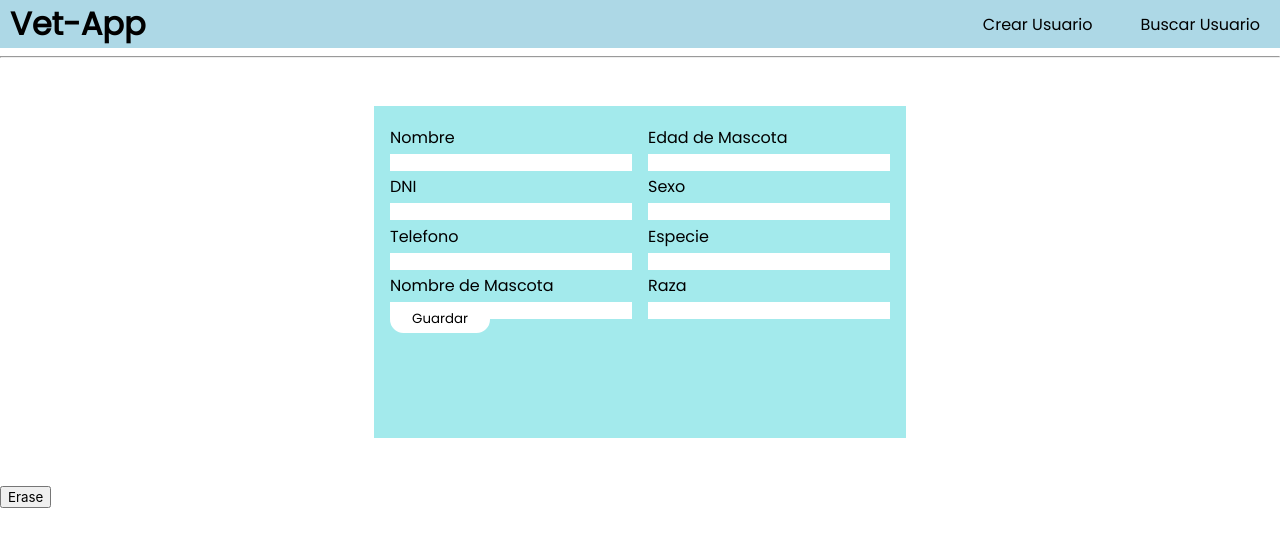
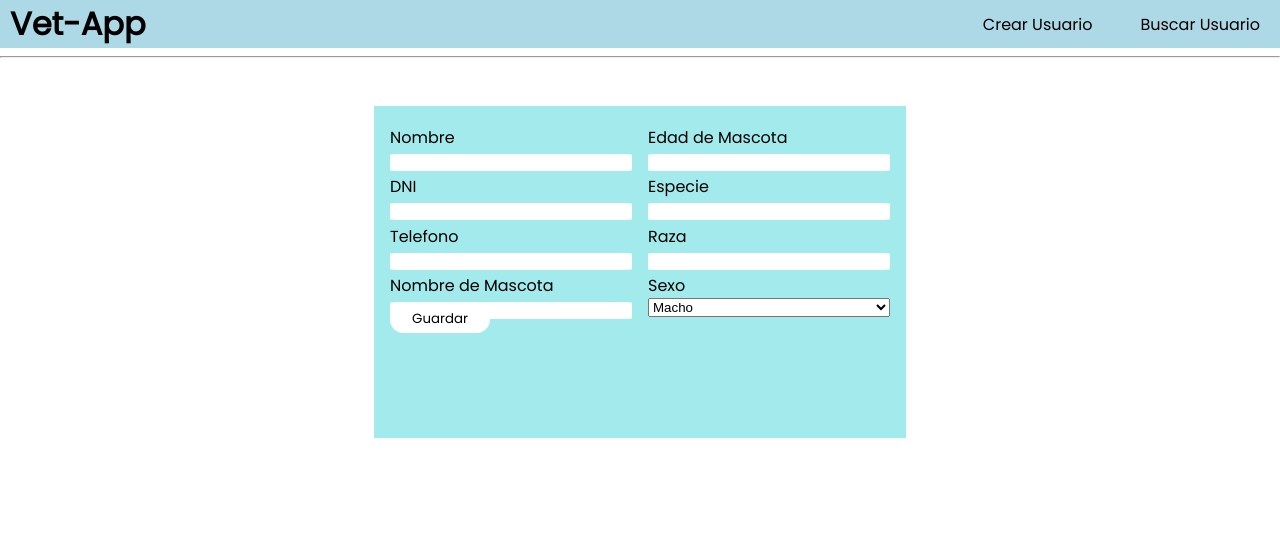
Before and after one commit to lgcaceres/vet-app, a React (Create React App) app: page /CreateClient in a window 1280 px wide. Shown: the top 546 px of the page. Built offline with nearby package versions, Linux system fonts and the light colour scheme.

Commit message:
Cleaning up createClient and createForm components, put off delete btn also adding a select to de sexPet variable

```diff
--- a/src/components/CreateClient/CreateClient.js
+++ b/src/components/CreateClient/CreateClient.js
@@ -17,9 +17,6 @@ const CreateClient = ()=> {
         breed:'',
     })
 
-    const clear= ()=> {
-        firebaseDb.child('clients').remove();
-    }
 
     const handleChange = (e)=> {
         const {value , name} = e.target;
@@ -30,7 +27,7 @@ const CreateClient = ()=> {
     }
 
     const addClient= (e)=> {
-        //e.preventDefault();
+        e.preventDefault();
 
         firebaseDb.child('clients').push(clientInfo,
         err => {
@@ -46,7 +43,6 @@ const CreateClient = ()=> {
     return(
             <div>
                 <CreateForm data={clientInfo} handleChange ={handleChange} save={addClient}/>
-                <button onClick={clear}>Erase</button>
             </div>
     )
 }
--- a/src/components/CreateClient/CreateForm.css
+++ b/src/components/CreateClient/CreateForm.css
@@ -18,7 +18,7 @@ form {
 input{
     height: 1.5em;
     margin-top: .3em;
-    border-radius: 0%;
+    border-radius: 5%;
     border-style: none;
     background-color: white;
 }
--- a/src/components/CreateClient/CreateForm.js
+++ b/src/components/CreateClient/CreateForm.js
@@ -9,36 +9,33 @@ const CreateForm = ({data, handleChange, save})=> {
         <form onSubmit={save}>
             <div className="client-data">
                 <label for="nameClient">Nombre </label>
-                <input id="nameClient" type='text' value={data.nameClient} onChange={handleChange} name='nameClient'/>
+                <input id="nameClient" type='text' value={data.nameClient} onChange={handleChange} name='nameClient' required/>
                 <label for="dni">DNI</label>
-                <input id="dni"type='text' value={data.dni} onChange={handleChange} name='dni'/>
+                <input id="dni"type='text' value={data.dni} onChange={handleChange} name='dni' required/>
                 <label for="phone">Telefono</label>
-                <input id="phone"type='text' value={data.phone} onChange={handleChange} name='phone'/>
+                <input id="phone"type='text' value={data.phone} onChange={handleChange} name='phone' required/>
                 <label for="namePet">Nombre de Mascota</label>
-                <input id="namePet" type='text' value={data.namePet} onChange={handleChange} name='namePet'/>
+                <input id="namePet" type='text' value={data.namePet} onChange={handleChange} name='namePet' required/>
 
             </div>
             <div className="pet-data">
                 <label for="agePet">Edad de Mascota</label>
-                <input id="agePet" type='text' value={data.agePet} onChange={handleChange} name='agePet'/>
+                <input id="agePet" type='text' value={data.agePet} onChange={handleChange} name='agePet' required/>
+
+                {/* <input id="sexPet"list="sex" value={data.sexPet} onChange={handleChange} name='sexPet' id="sexPet" required/> */}
+
+                <label for="species">Especie</label>
+                <input id="species" type='text' value={data.species} onChange={handleChange} name='species' required/>
+
+                <label for="breed">Raza</label>
+                <input id="breed" type='text' value={data.breed} onChange={handleChange} name='breed' re/>
 
                 <label for="sexPet">Sexo</label>
-                <input id="sexPet"list="sex" value={data.sexPet} onChange={handleChange} name='sexPet' id="sexPet"/>
-
-                <label for="species">Especie</label>
-                <input id="species" type='text' value={data.species} onChange={handleChange} name='species'/>
-
-                <label for="breed">Raza</label>
-                <input id="breed" type='text' value={data.breed} onChange={handleChange} name='breed'/>
-
-
-
+                <select value={data.sexPet} onChange={handleChange} name="sexPet">
+                        <option>Macho</option>
+                        <option>Hembra</option>
+                </select>
             </div>
-
-
-
-
-
             <input className="btn" type='submit' value='Guardar'/>
 
         </form>
--- a/src/components/SearchClient/SearchAttentionCard.js
+++ b/src/components/SearchClient/SearchAttentionCard.js
@@ -15,6 +15,8 @@ const SearchAttentionCard= ()=> {
     const {path, url} = useRouteMatch();
 
     const [cards, setCards] = useState ({});
+    const [cardDeleted, setCardDeleted] = useState('');
+
 
     useEffect(()=> {
         firebaseDb.child(`cards/${id}`).on('value',snapshot => {
@@ -27,10 +29,11 @@ const SearchAttentionCard= ()=> {
         })
     },[]);
 
-    const deleteCard = (e) => {
-        const {name} =e.target;
-        console.log(name);
-    }
+    useEffect(()=> {
+        if(cardDeleted !== ''){
+            firebaseDb.child(`cards/${id}/${cardDeleted}`).remove();
+        }
+    },[cardDeleted])
 
     return (
         <div className="container">
@@ -48,7 +51,7 @@ const SearchAttentionCard= ()=> {
                     </div>
 
                         <Link to={{pathname:`${url}/${key}`,state:{client:id}}}><img src={EditImg}/></Link>
-                        <button className="delete-btn"  name={key} onClick={deleteCard}><img src={DeleteImg}/></button>
+                        <button className="delete-btn"  onClick={(e) => setCardDeleted(key)}><img src={DeleteImg}/></button>
                 </div> ))}
             </div>
 
```
